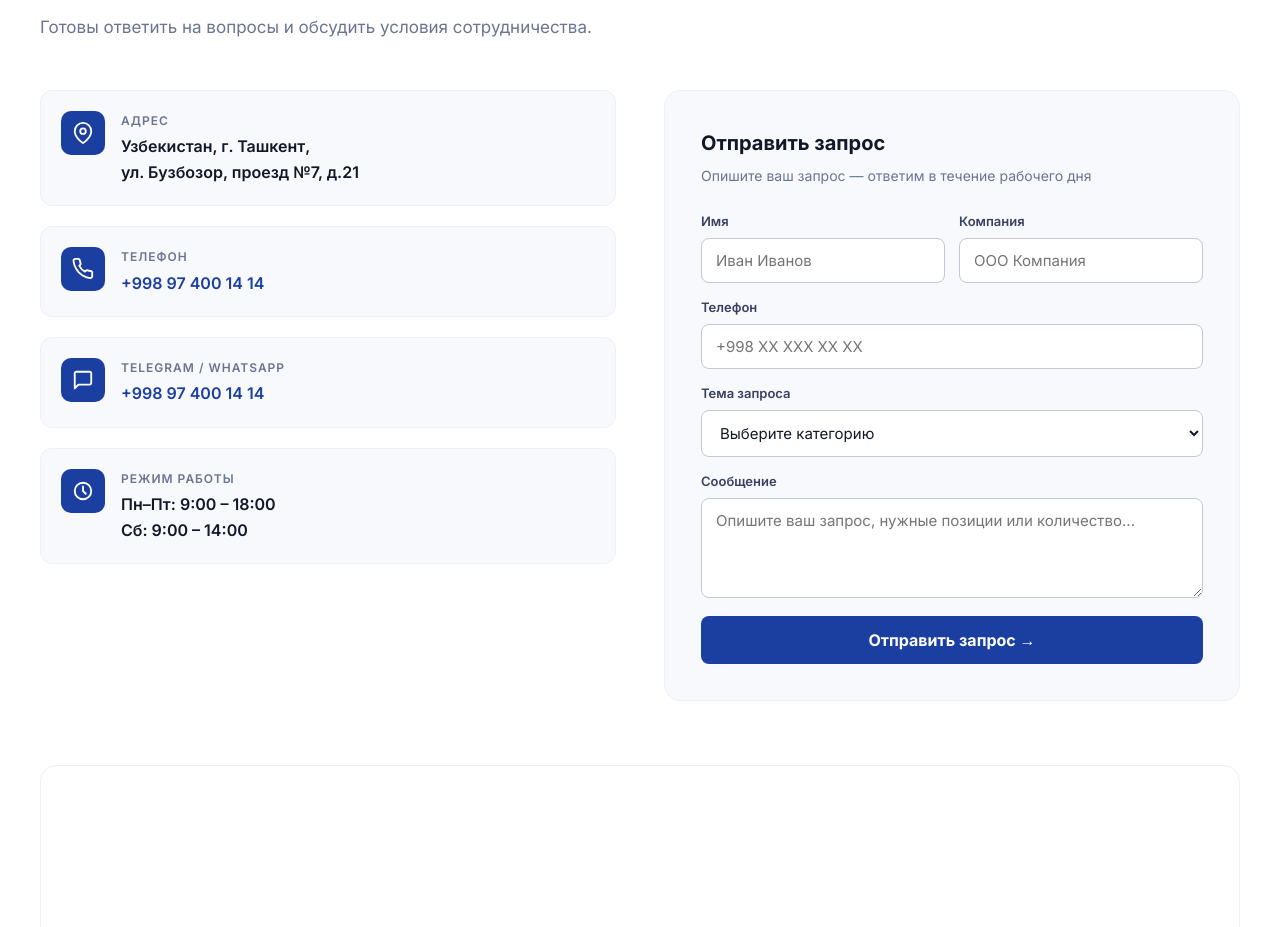
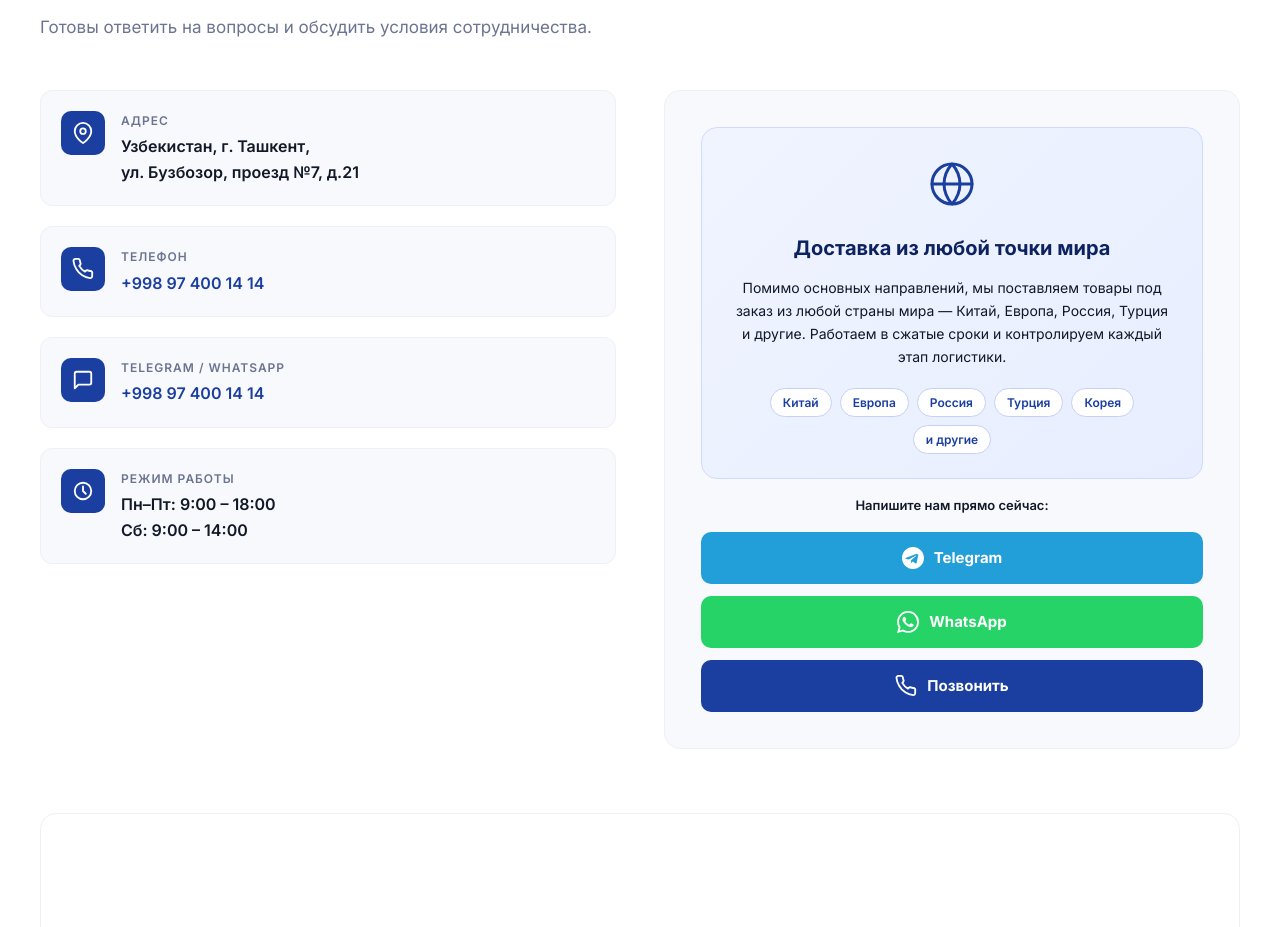
Before and after one commit to Manush808/milliy-business, a plain HTML site: page index.html in a window 1280 px wide. Shown: the part 4068-4995 px from the top of the page. Drawn offline with Linux system fonts and the light colour scheme.

Commit message:
Replace contact form with world delivery block and messenger buttons

```diff
--- a/index.html
+++ b/index.html
@@ -637,6 +637,49 @@
   }
   .btn-submit:hover { background: var(--blue-light); transform: translateY(-1px); }
 
+  /* ── WORLD DELIVERY & MESSENGERS ── */
+  .world-delivery-block {
+    background: linear-gradient(135deg, #f0f4ff 0%, #e8eeff 100%);
+    border: 1.5px solid #d0daff;
+    border-radius: 16px;
+    padding: 32px 28px 24px;
+    margin-bottom: 16px;
+    text-align: center;
+  }
+  .wd-icon { margin-bottom: 16px; }
+  .wd-title { font-size: 20px; font-weight: 700; color: var(--blue-dark); margin-bottom: 12px; }
+  .wd-desc { font-size: 14px; color: var(--gray-600); line-height: 1.65; margin-bottom: 20px; }
+  .wd-tags { display: flex; flex-wrap: wrap; gap: 8px; justify-content: center; }
+  .wd-tag {
+    background: white;
+    border: 1.5px solid #c5d0f5;
+    color: var(--blue);
+    font-size: 12px;
+    font-weight: 600;
+    padding: 4px 12px;
+    border-radius: 20px;
+  }
+  .messenger-block { display: flex; flex-direction: column; gap: 12px; }
+  .messenger-label { font-size: 13px; font-weight: 600; color: var(--gray-600); margin-bottom: 4px; text-align: center; }
+  .messenger-btn {
+    display: flex;
+    align-items: center;
+    justify-content: center;
+    gap: 10px;
+    padding: 14px 20px;
+    border-radius: 10px;
+    font-size: 15px;
+    font-weight: 700;
+    text-decoration: none;
+    transition: all 0.2s;
+  }
+  .tg-btn { background: #229ED9; color: white; }
+  .tg-btn:hover { background: #1a8bbf; transform: translateY(-1px); }
+  .wa-btn { background: #25D366; color: white; }
+  .wa-btn:hover { background: #1db954; transform: translateY(-1px); }
+  .call-btn { background: var(--blue); color: white; }
+  .call-btn:hover { background: var(--blue-light); transform: translateY(-1px); }
+
   /* ── MAP ── */
   .map-wrap {
     margin-top: 64px;
@@ -893,7 +936,7 @@
       <p class="hero-desc anim-desc" data-i18n="hero_desc">Автозапчасти для спецтехники, ЗРА, трубная продукция, электрика и КИПиА. Работаем с B2B-клиентами и государственными структурами по всему Узбекистану.</p>
       <div class="hero-actions anim-actions">
         <a href="#products" class="btn-primary" data-i18n="hero_btn1">🗂 Каталог товаров</a>
-        <a href="#contact" class="btn-outline" data-i18n="hero_btn2">Запросить цену</a>
+        <a href="https://t.me/+998974001414" target="_blank" class="btn-outline" data-i18n="hero_btn2">Запросить цену</a>
       </div>
       <div class="hero-stats anim-stats">
         <div class="stat-item">
@@ -1255,44 +1298,36 @@
       </div>
 
       <div class="contact-form">
-        <div class="form-title" data-i18n="form_title">Отправить запрос</div>
-        <div class="form-subtitle" data-i18n="form_sub">Опишите ваш запрос — ответим в течение рабочего дня</div>
-        <form id="contactForm" action="https://formspree.io/f/xdkodnjp" method="POST">
-          <input type="hidden" name="_subject" value="Новый запрос с сайта MILLIY-BUSINESS">
-          <input type="hidden" name="_replyto" value="rustam@milliy-business.uz">
-          <div class="form-row">
-            <div class="form-group">
-              <label data-i18n="f_name">Имя</label>
-              <input type="text" name="name" placeholder="Иван Иванов" required>
-            </div>
-            <div class="form-group">
-              <label data-i18n="f_company">Компания</label>
-              <input type="text" name="company" placeholder="ООО Компания">
-            </div>
+        <div class="world-delivery-block">
+          <div class="wd-icon">
+            <svg width="48" height="48" viewBox="0 0 24 24" fill="none" stroke="#1B3FA0" stroke-width="1.5" stroke-linecap="round" stroke-linejoin="round"><circle cx="12" cy="12" r="10"/><line x1="2" y1="12" x2="22" y2="12"/><path d="M12 2a15.3 15.3 0 0 1 4 10 15.3 15.3 0 0 1-4 10 15.3 15.3 0 0 1-4-10 15.3 15.3 0 0 1 4-10z"/></svg>
           </div>
-          <div class="form-group">
-            <label data-i18n="f_phone">Телефон</label>
-            <input type="tel" name="phone" placeholder="+998 XX XXX XX XX" required>
+          <h3 class="wd-title" data-i18n="wd_title">Доставка из любой точки мира</h3>
+          <p class="wd-desc" data-i18n="wd_desc">Помимо основных направлений, мы поставляем товары под заказ из любой страны мира — Китай, Европа, Россия, Турция и другие. Работаем в сжатые сроки и контролируем каждый этап логистики.</p>
+          <div class="wd-tags">
+            <span class="wd-tag" data-i18n="wd_tag1">Китай</span>
+            <span class="wd-tag" data-i18n="wd_tag2">Европа</span>
+            <span class="wd-tag" data-i18n="wd_tag3">Россия</span>
+            <span class="wd-tag" data-i18n="wd_tag4">Турция</span>
+            <span class="wd-tag" data-i18n="wd_tag5">Корея</span>
+            <span class="wd-tag" data-i18n="wd_tag6">и другие</span>
           </div>
-          <div class="form-group">
-            <label data-i18n="f_subject">Тема запроса</label>
-            <select name="category">
-              <option value="" data-i18n="f_sel0">Выберите категорию</option>
-              <option value="auto" data-i18n="f_sel1">Автозапчасти для спецтехники</option>
-              <option value="zra" data-i18n="f_sel2">ЗРА</option>
-              <option value="fittings" data-i18n="f_sel3">Фасонные детали</option>
-              <option value="pipes" data-i18n="f_sel4">Трубная продукция</option>
-              <option value="elec" data-i18n="f_sel5">Электрика</option>
-              <option value="kipia" data-i18n="f_sel6">КИПиА</option>
-              <option value="other" data-i18n="f_sel7">Другое</option>
-            </select>
-          </div>
-          <div class="form-group">
-            <label data-i18n="f_msg">Сообщение</label>
-            <textarea name="message" placeholder="Опишите ваш запрос, нужные позиции или количество..." data-i18n-placeholder="f_msg_ph"></textarea>
-          </div>
-          <button type="submit" class="btn-submit" data-i18n="f_submit">Отправить запрос →</button>
-        </form>
+        </div>
+        <div class="messenger-block">
+          <p class="messenger-label" data-i18n="msg_label">Напишите нам прямо сейчас:</p>
+          <a href="https://t.me/+998974001414" target="_blank" class="messenger-btn tg-btn">
+            <svg width="22" height="22" viewBox="0 0 24 24" fill="white"><path d="M12 0C5.373 0 0 5.373 0 12s5.373 12 12 12 12-5.373 12-12S18.627 0 12 0zm5.894 8.221l-1.97 9.28c-.145.658-.537.818-1.084.508l-3-2.21-1.447 1.394c-.16.16-.295.295-.605.295l.213-3.053 5.56-5.023c.242-.213-.054-.333-.373-.12L7.29 13.67l-2.96-.924c-.643-.204-.657-.643.136-.953l11.57-4.461c.537-.194 1.006.131.858.889z"/></svg>
+            Telegram
+          </a>
+          <a href="https://wa.me/998974001414" target="_blank" class="messenger-btn wa-btn">
+            <svg width="22" height="22" viewBox="0 0 24 24" fill="white"><path d="M17.472 14.382c-.297-.149-1.758-.867-2.03-.967-.273-.099-.471-.148-.67.15-.197.297-.767.966-.94 1.164-.173.199-.347.223-.644.075-.297-.15-1.255-.463-2.39-1.475-.883-.788-1.48-1.761-1.653-2.059-.173-.297-.018-.458.13-.606.134-.133.298-.347.446-.52.149-.174.198-.298.298-.497.099-.198.05-.371-.025-.52-.075-.149-.669-1.612-.916-2.207-.242-.579-.487-.5-.669-.51-.173-.008-.371-.01-.57-.01-.198 0-.52.074-.792.372-.272.297-1.04 1.016-1.04 2.479 0 1.462 1.065 2.875 1.213 3.074.149.198 2.096 3.2 5.077 4.487.709.306 1.262.489 1.694.625.712.227 1.36.195 1.871.118.571-.085 1.758-.719 2.006-1.413.248-.694.248-1.289.173-1.413-.074-.124-.272-.198-.57-.347m-5.421 7.403h-.004a9.87 9.87 0 01-5.031-1.378l-.361-.214-3.741.982.998-3.648-.235-.374a9.86 9.86 0 01-1.51-5.26c.001-5.45 4.436-9.884 9.888-9.884 2.64 0 5.122 1.03 6.988 2.898a9.825 9.825 0 012.893 6.994c-.003 5.45-4.437 9.884-9.885 9.884m8.413-18.297A11.815 11.815 0 0012.05 0C5.495 0 .16 5.335.157 11.892c0 2.096.547 4.142 1.588 5.945L.057 24l6.305-1.654a11.882 11.882 0 005.683 1.448h.005c6.554 0 11.89-5.335 11.893-11.893a11.821 11.821 0 00-3.48-8.413z"/></svg>
+            WhatsApp
+          </a>
+          <a href="tel:+998974001414" class="messenger-btn call-btn">
+            <svg width="22" height="22" viewBox="0 0 24 24" fill="none" stroke="white" stroke-width="2" stroke-linecap="round" stroke-linejoin="round"><path d="M22 16.92v3a2 2 0 0 1-2.18 2 19.79 19.79 0 0 1-8.63-3.07A19.5 19.5 0 0 1 4.69 12 19.79 19.79 0 0 1 1.61 3.18 2 2 0 0 1 3.58 1h3a2 2 0 0 1 2 1.72c.127.96.361 1.903.7 2.81a2 2 0 0 1-.45 2.11L7.91 8.55a16 16 0 0 0 6.29 6.29l.91-.91a2 2 0 0 1 2.11-.45c.907.339 1.85.573 2.81.7A2 2 0 0 1 22 16.92z"/></svg>
+            Позвонить
+          </a>
+        </div>
       </div>
     </div>
 
@@ -1456,7 +1491,11 @@ const i18n = {
     fc_nav:'Навигация',fc_prod:'Продукция',fc_contact:'Контакты',fc_map:'Показать на карте',fc_city:'Ташкент, Узбекистан',
     p1_title_s:'Автозапчасти',p2_title_s:'ЗРА',p3_title_s:'Фасонные детали',p4_title_s:'Трубная продукция',p5_title_s:'Электрика',p6_title_s:'КИПиА',
     footer_copy:'© 2019–2026 MILLIY-BUSINESS. Все права защищены.',
-    toast_msg:'✅ Запрос отправлен! Мы свяжемся с вами.'
+    toast_msg:'✅ Запрос отправлен! Мы свяжемся с вами.',
+    wd_title:'Доставка из любой точки мира',
+    wd_desc:'Помимо основных направлений, мы поставляем товары под заказ из любой страны мира — Китай, Европа, Россия, Турция и другие. Работаем в сжатые сроки и контролируем каждый этап логистики.',
+    wd_tag1:'Китай',wd_tag2:'Европа',wd_tag3:'Россия',wd_tag4:'Турция',wd_tag5:'Корея',wd_tag6:'и другие',
+    msg_label:'Напишите нам прямо сейчас:'
   },
   uz: {
     logo_sub: 'Sanoat ta\'minoti',
@@ -1525,7 +1564,11 @@ const i18n = {
     fc_nav:'Navigatsiya',fc_prod:'Mahsulotlar',fc_contact:'Aloqa',fc_map:'Xaritada ko\'rish',fc_city:'Toshkent, O\'zbekiston',
     p1_title_s:'Ehtiyot qismlar',p2_title_s:'ZRA',p3_title_s:'Qo\'shimcha detallar',p4_title_s:'Quvurlar',p5_title_s:'Elektrika',p6_title_s:'KIPiA',
     footer_copy:'© 2019–2026 MILLIY-BUSINESS. Barcha huquqlar himoyalangan.',
-    toast_msg:'✅ So\'rov yuborildi! Siz bilan bog\'lanamiz.'
+    toast_msg:'✅ So\'rov yuborildi! Siz bilan bog\'lanamiz.',
+    wd_title:'Dunyoning istalgan nuqtasidan yetkazib berish',
+    wd_desc:'Asosiy yo\'nalishlardan tashqari, biz buyurtma asosida dunyoning istalgan mamlakatidan tovar yetkazib beramiz — Xitoy, Yevropa, Rossiya, Turkiya va boshqalar. Qisqa muddatlarda ishlaymiz va logistikaning har bir bosqichini nazorat qilamiz.',
+    wd_tag1:'Xitoy',wd_tag2:'Yevropa',wd_tag3:'Rossiya',wd_tag4:'Turkiya',wd_tag5:'Koreya',wd_tag6:'va boshqalar',
+    msg_label:'Bizga hoziroq yozing:'
   },
   en: {
     logo_sub: 'Industrial Supply',
@@ -1594,7 +1637,11 @@ const i18n = {
     fc_nav:'Navigation',fc_prod:'Products',fc_contact:'Contacts',fc_map:'View on map',fc_city:'Tashkent, Uzbekistan',
     p1_title_s:'Equipment Parts',p2_title_s:'Control Valves',p3_title_s:'Pipe Fittings',p4_title_s:'Pipes',p5_title_s:'Electrical',p6_title_s:'Instrumentation',
     footer_copy:'© 2019–2026 MILLIY-BUSINESS. All rights reserved.',
-    toast_msg:'✅ Request sent! We will contact you soon.'
+    toast_msg:'✅ Request sent! We will contact you soon.',
+    wd_title:'Delivery from Anywhere in the World',
+    wd_desc:'In addition to our main product lines, we source and deliver goods to order from any country — China, Europe, Russia, Turkey, Korea and beyond. We work within tight deadlines and oversee every step of the logistics chain.',
+    wd_tag1:'China',wd_tag2:'Europe',wd_tag3:'Russia',wd_tag4:'Turkey',wd_tag5:'Korea',wd_tag6:'and more',
+    msg_label:'Contact us right now:'
   }
 };
 
```
